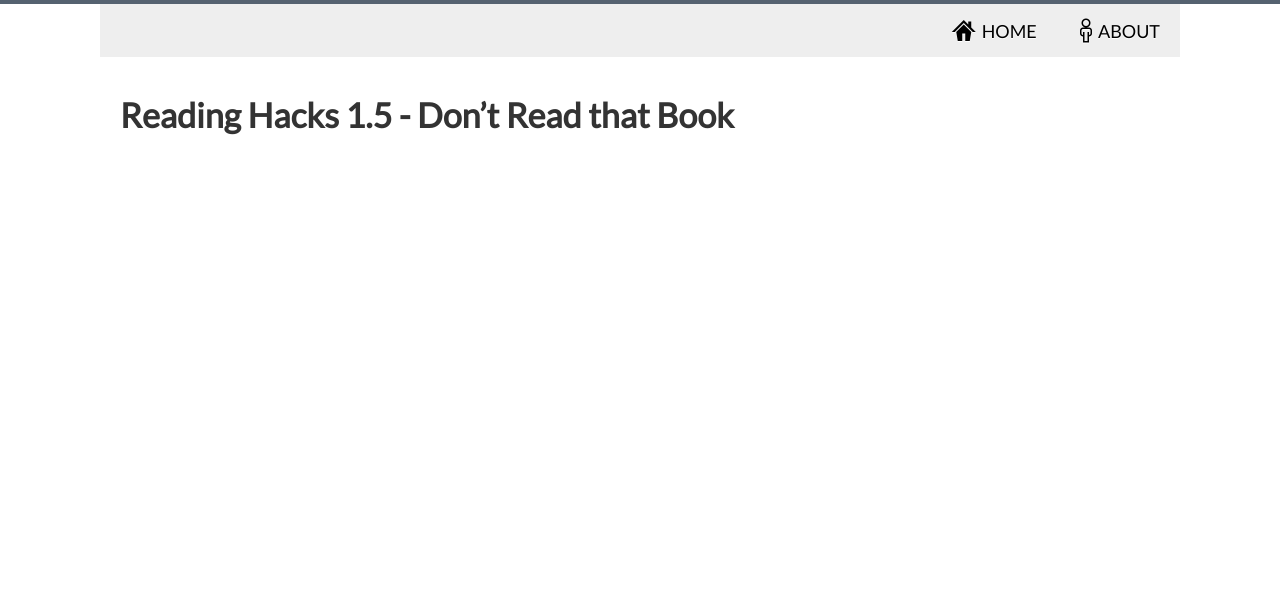
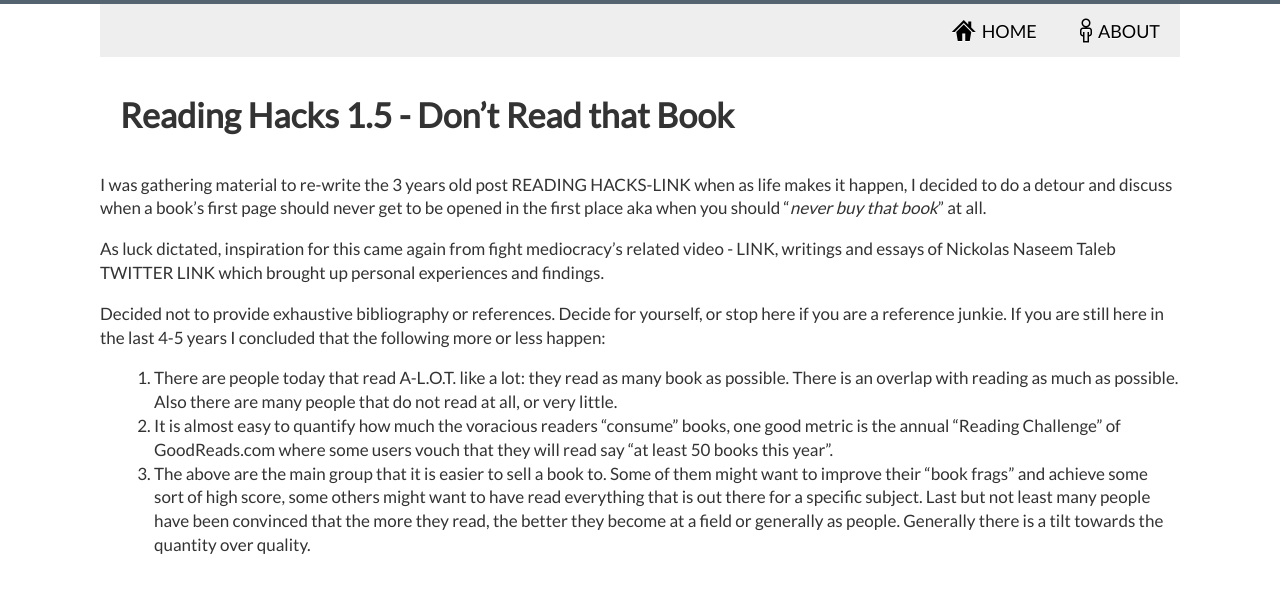
Before and after one commit to dimitrismistriotis/dimitrismistriotis.github.io, a Jekyll site: the page built from _posts/2019-03-02-reading_hacks_1_point_5.md, in a window 1280 px wide. Shown: the top 593 px of the page. Built offline with Jekyll 4.4.1, drawn with Linux system fonts in a browser that asks for light colours.

Commit message:
Copy from notes up to point 3.

```diff
--- a/_posts/2019-03-02-reading_hacks_1_point_5.md
+++ b/_posts/2019-03-02-reading_hacks_1_point_5.md
@@ -5,3 +5,29 @@ permalink: /reading_hacks_1_point_5
 ---
 
 # Reading Hacks 1.5 - Don't Read that Book
+
+I was gathering material to re-write the 3 years old post READING HACKS-LINK
+when as life makes it happen, I decided to do a detour and discuss when a book's
+first page should never get to be opened in the first place aka when you
+should "*never buy that book*" at all.
+
+As luck dictated, inspiration for this came again from fight mediocracy's
+related video - LINK, writings and essays of Nickolas Naseem Taleb TWITTER LINK
+which brought up personal experiences and findings.
+
+Decided not to provide exhaustive bibliography or references. Decide for
+yourself, or stop here if you are a reference junkie. If you are still here
+in the last 4-5 years I concluded that the following more or less happen:
+
+1.  There are people today that read A-L.O.T. like a lot: they read as many
+book as possible. There is an overlap with reading as much as possible. Also
+there are many people that do not read at all, or very little.
+2.  It is almost easy to quantify how much the voracious readers "consume"
+books, one good metric is the annual "Reading Challenge" of GoodReads.com where
+some users vouch that they will read say "at least 50 books this year".
+3.  The above are the main group that it is easier to sell a book to. Some of
+them might want to improve their "book frags" and achieve some sort of high
+score, some others might want to have read everything that is out there for
+a specific subject. Last but not least many people have been convinced that
+the more they read, the better they become at a field or generally as people.
+Generally there is a tilt towards the quantity over quality.
```
